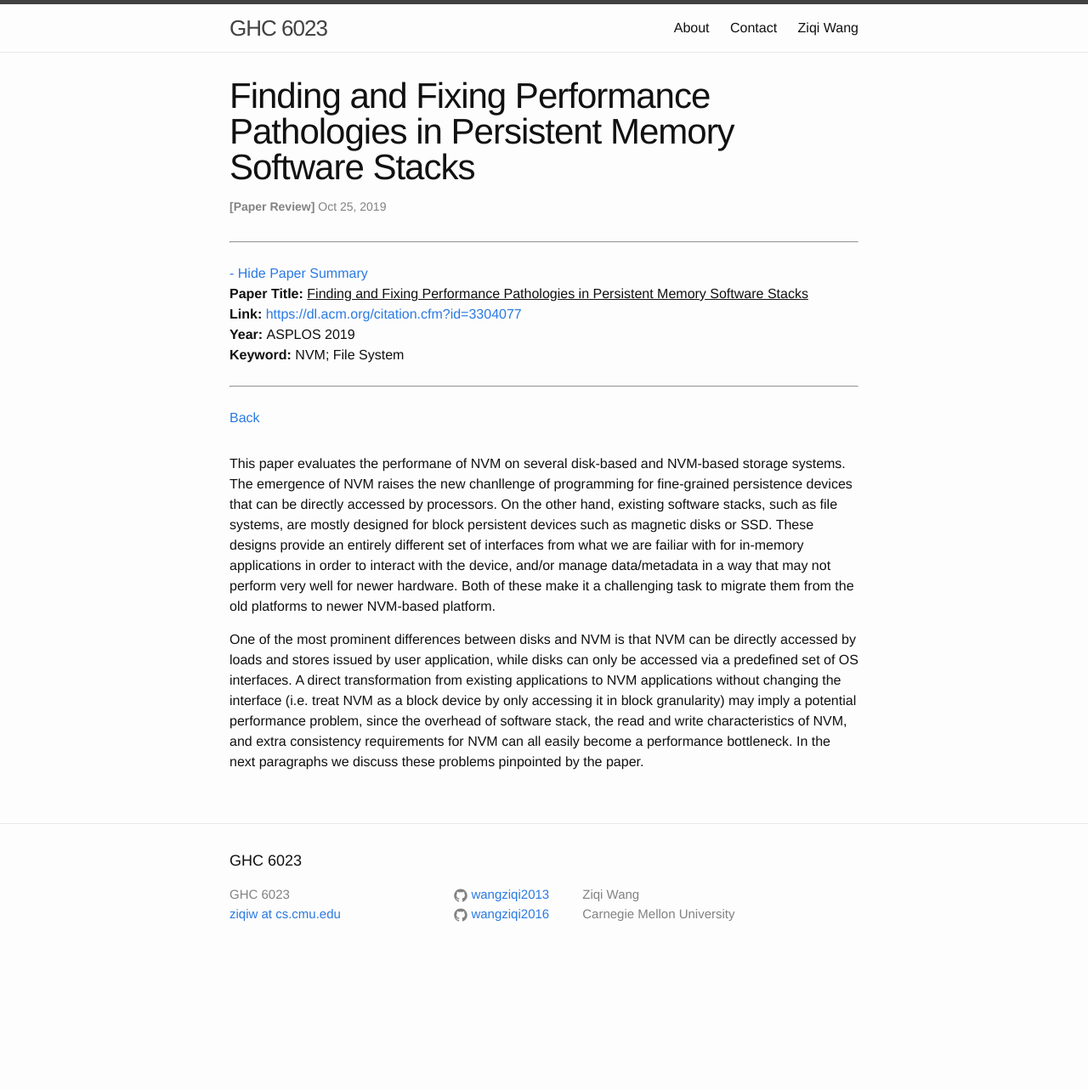
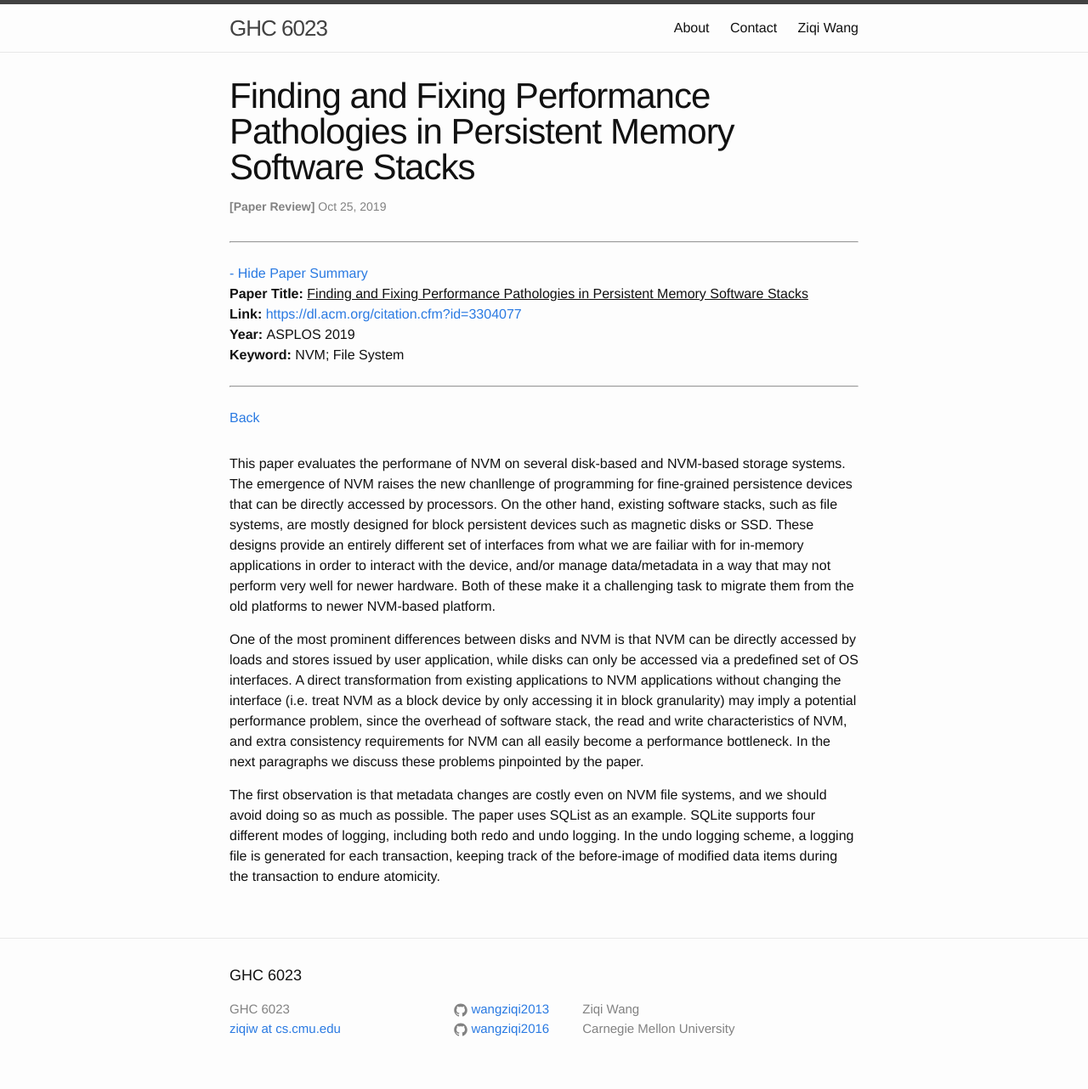
Before and after one commit to wangziqi2013/wangziqi2013.github.io, a Jekyll site: the page built from _posts/2019-10-25-flex.markdown, in a window 1280 px wide. Shown: the whole page at 85% size. Built offline with Jekyll 4.4.1, drawn with Linux system fonts in a browser that asks for light colours; before the commit the page ends 1147 px from its top, so only the background shows below that.

Commit message:
Adding SQlite

```diff
--- a/_posts/2019-10-25-flex.markdown
+++ b/_posts/2019-10-25-flex.markdown
@@ -27,3 +27,8 @@ from existing applications to NVM applications without changing the interface (i
 accessing it in block granularity) may imply a potential performance problem, since the overhead of software stack, the
 read and write characteristics of NVM, and extra consistency requirements for NVM can all easily become a performance
 bottleneck. In the next paragraphs we discuss these problems pinpointed by the paper.
+
+The first observation is that metadata changes are costly even on NVM file systems, and we should avoid doing so as
+much as possible. The paper uses SQList as an example. SQLite supports four different modes of logging, including both
+redo and undo logging. In the undo logging scheme, a logging file is generated for each transaction, keeping track of
+the before-image of modified data items during the transaction to endure atomicity.
```
